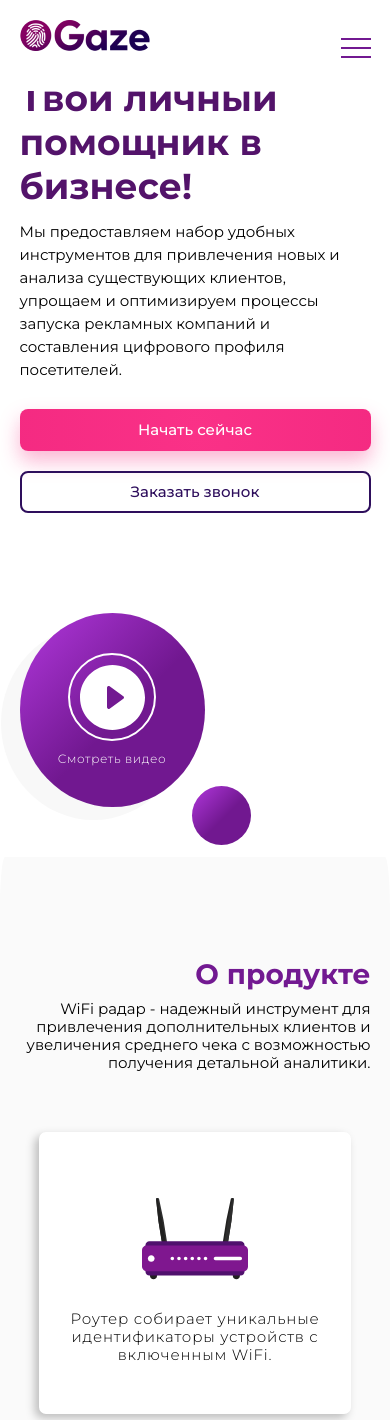
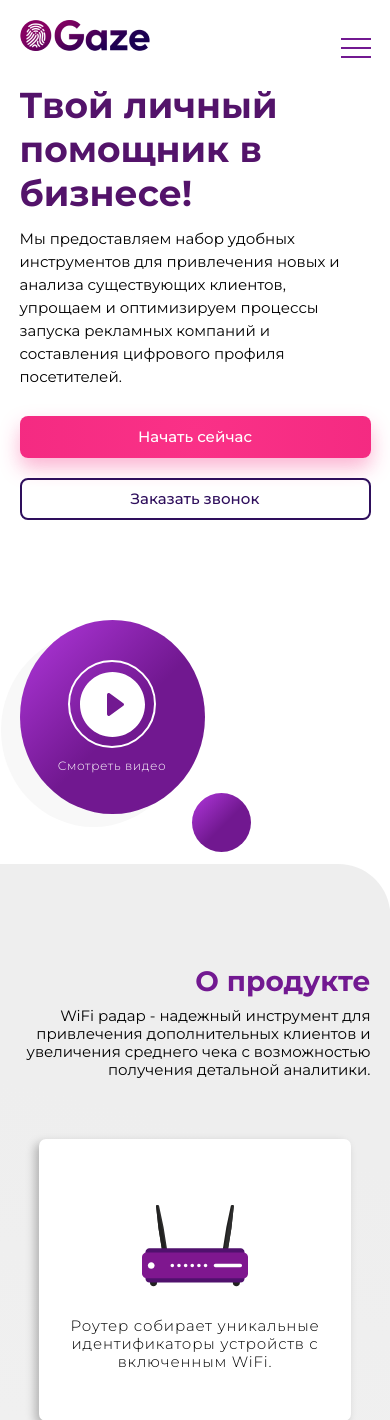
Before and after one commit to kotlyarDG/gaze.github.io, a PHP site: page / in a window 390 px wide. Shown: the top 1420 px of the page. Run offline with PHP 8.4, Linux system fonts and the light colour scheme.

Commit message:
radar fix adaptive

```diff
--- a/#source/scss/_first-radar.scss
+++ b/#source/scss/_first-radar.scss
@@ -57,7 +57,7 @@
 		}
 
 		@media (max-width: 450px) {
-			padding: 10px 0 0 0;
+			padding: 17px 0 0 0;
 		}
 	}
 
--- a/#source/scss/_header.scss
+++ b/#source/scss/_header.scss
@@ -47,7 +47,7 @@
 		background: #fff;
 		z-index: 4;
 		left: -6%;
-		top: 31px;
+		top: 40px;
 		width: 0;
 		height: 0;
 
@@ -65,6 +65,17 @@
 			padding: 40px 6% 30px 5%;
 
 			display: block;
+		}
+	}
+
+	&__items {
+		display: flex;
+
+		@media (max-width: $sm) {
+			display: block;
+			max-height: calc(100vh - 110px);
+			overflow: auto;
+			padding: 0 0 30px 0;
 		}
 	}
 
--- a/#source/scss/_products-radar.scss
+++ b/#source/scss/_products-radar.scss
@@ -2,6 +2,11 @@
 	padding: 100px 0 150px 0;
 	// background: url("../images/system_img/radar/products/bg.svg") top right / cover no-repeat;
 	position: relative;
+
+	@media (max-width: $sm) {
+		background: url("../images/system_img/radar/products/bg.svg") top right / cover no-repeat;
+		padding: 100px 0 100px 0;
+	}
 
 	&__bg {
 		display: block;
@@ -14,6 +19,10 @@
 		svg {
 			width: 100vw;
 			height: 100%;
+		}
+
+		@media (max-width: $sm) {
+			display: none;
 		}
 	}
 
--- a/#source/scss/_promo-radar.scss
+++ b/#source/scss/_promo-radar.scss
@@ -128,6 +128,16 @@
 				height: 34px;
 			}
 		}
+
+		@media (max-width: 450px) {
+			padding: 17px 30px 17px 60px;
+
+			span {
+				&:before {
+					left: 15px;
+				}
+			}
+		}
 	}
 }
 .item-promo {
--- a/css/style.css
+++ b/css/style.css
@@ -336,7 +336,7 @@ body {
     background: #fff;
     z-index: 4;
     left: -6%;
-    top: 31px;
+    top: 40px;
     width: 0;
     height: 0;
     -webkit-transition: all 0.5s ease;
@@ -361,6 +361,21 @@ body {
   }
 }
 
+.menu__items {
+  display: -webkit-box;
+  display: -ms-flexbox;
+  display: flex;
+}
+
+@media (max-width: 991px) {
+  .menu__items {
+    display: block;
+    max-height: calc(100vh - 110px);
+    overflow: auto;
+    padding: 0 0 30px 0;
+  }
+}
+
 .menu__item {
   margin: 0 50px;
   font-size: 17px;
@@ -624,7 +639,7 @@ body {
 
 @media (max-width: 450px) {
   .first-radar__content {
-    padding: 10px 0 0 0;
+    padding: 17px 0 0 0;
   }
 }
 
@@ -815,6 +830,13 @@ body {
   position: relative;
 }
 
+@media (max-width: 991px) {
+  .products-radar {
+    background: url("../images/system_img/radar/products/bg.svg") top right/cover no-repeat;
+    padding: 100px 0 100px 0;
+  }
+}
+
 .products-radar__bg {
   display: block;
   position: absolute;
@@ -828,6 +850,12 @@ body {
 .products-radar__bg svg {
   width: 100vw;
   height: 100%;
+}
+
+@media (max-width: 991px) {
+  .products-radar__bg {
+    display: none;
+  }
 }
 
 .products-radar__wrapper {
@@ -1955,6 +1983,15 @@ body {
   height: 34px;
 }
 
+@media (max-width: 450px) {
+  .promo-radar__phone {
+    padding: 17px 30px 17px 60px;
+  }
+  .promo-radar__phone span:before {
+    left: 15px;
+  }
+}
+
 .item-promo {
   display: -webkit-box;
   display: -ms-flexbox;
--- a/index.html
+++ b/index.html
@@ -30,11 +30,14 @@
 				</a>
 				<p class="header-radar__burger"><span></span></p>
 				<nav class="header-radar__menu menu">
-					<a href="#first-radar" id="link-1" class="menu__item _active">Главная</a>
-					<a href="#products-radar" id="link-2" class="menu__item">О продукте</a>
-					<a href="#business-radar" id="link-3" class="menu__item">Применение в бизнесе</a>
-					<a href="#cases-radar" id="link-4" class="menu__item">Кейсы</a>
-					<a href="#footer-radar" id="link-5" class="menu__item">Контакты</a>
+					<div class="menu__items">
+						<a href="#first-radar" id="link-1" class="menu__item _active">Главная</a>
+						<a href="#products-radar" id="link-2" class="menu__item">О продукте</a>
+						<a href="#business-radar" id="link-3" class="menu__item">Применение в бизнесе</a>
+						<a href="#cases-radar" id="link-4" class="menu__item">Кейсы</a>
+						<a href="#footer-radar" id="link-5" class="menu__item">Контакты</a>
+					</div>
+
 				</nav>
 			</div>
 		</header>
@@ -78,8 +81,8 @@
 					<defs>
 						<linearGradient id="paint0_linear" x1="1080.5" y1="-54.5" x2="858.634" y2="867.536"
 							gradientUnits="userSpaceOnUse">
-							<stop stop-color="#EEEEEE" />
-							<stop stop-color="#FAFAFA" />
+							<stop offset="1" stop-color="#EEEEEE" />
+							<stop offset="1" stop-color="#FAFAFA" />
 						</linearGradient>
 					</defs>
 				</svg>
--- a/wallet.html
+++ b/wallet.html
@@ -24,9 +24,9 @@
 
 		<section class="first-wallet">
 			<div class="first-wallet__wrapper">
-				<div class="first-wallet__logo">
+				<a href="wallet.html" class="first-wallet__logo">
 					<img src="images/system_img/logo_white.png" alt="">
-				</div>
+				</a>
 				<div class="first-wallet__body">
 					<p class="first-wallet__title">Gaze Wallet</p>
 					<p class="first-wallet__subtitle">ваши клиенты всегда рядом.</p>
```
